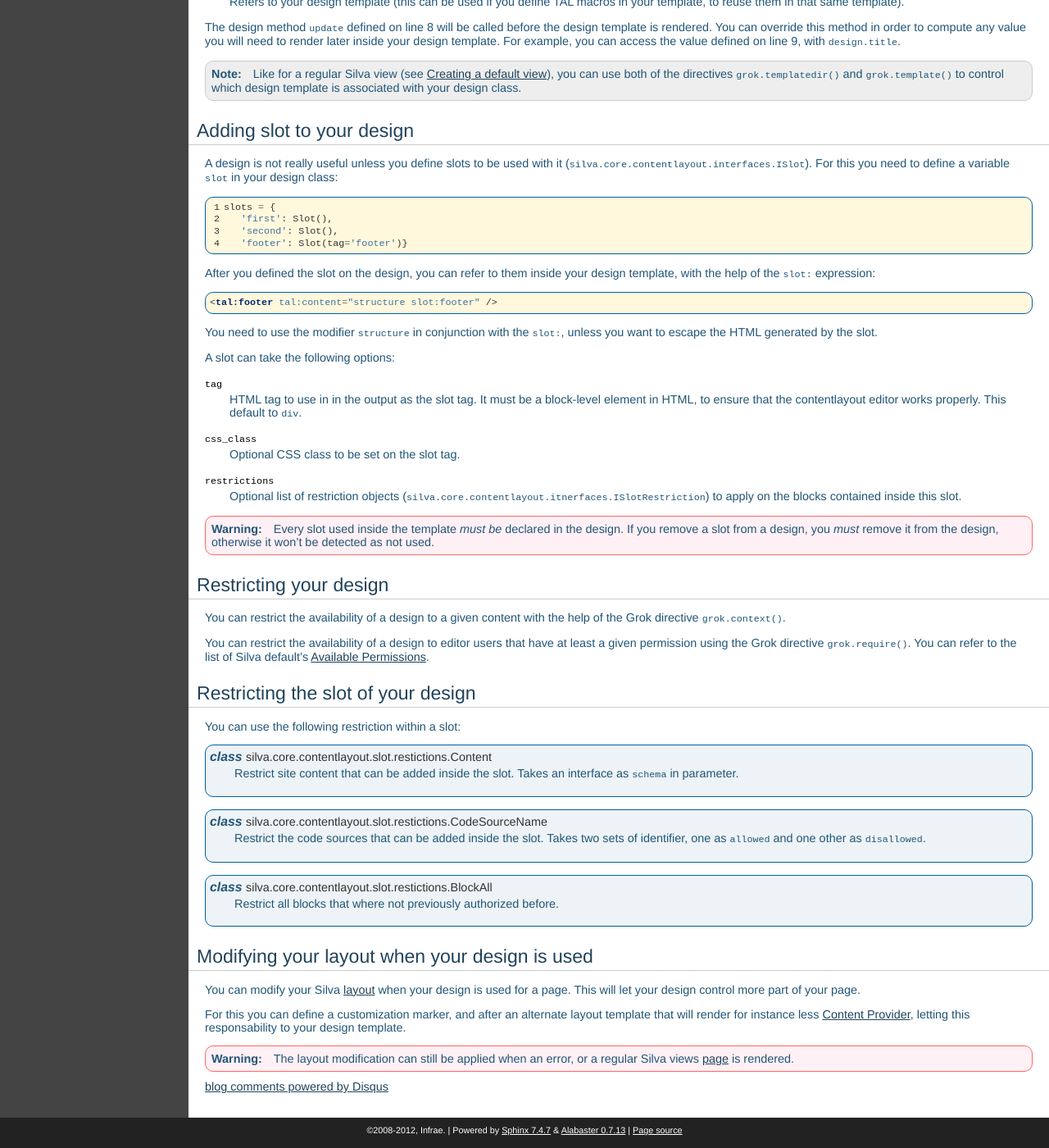
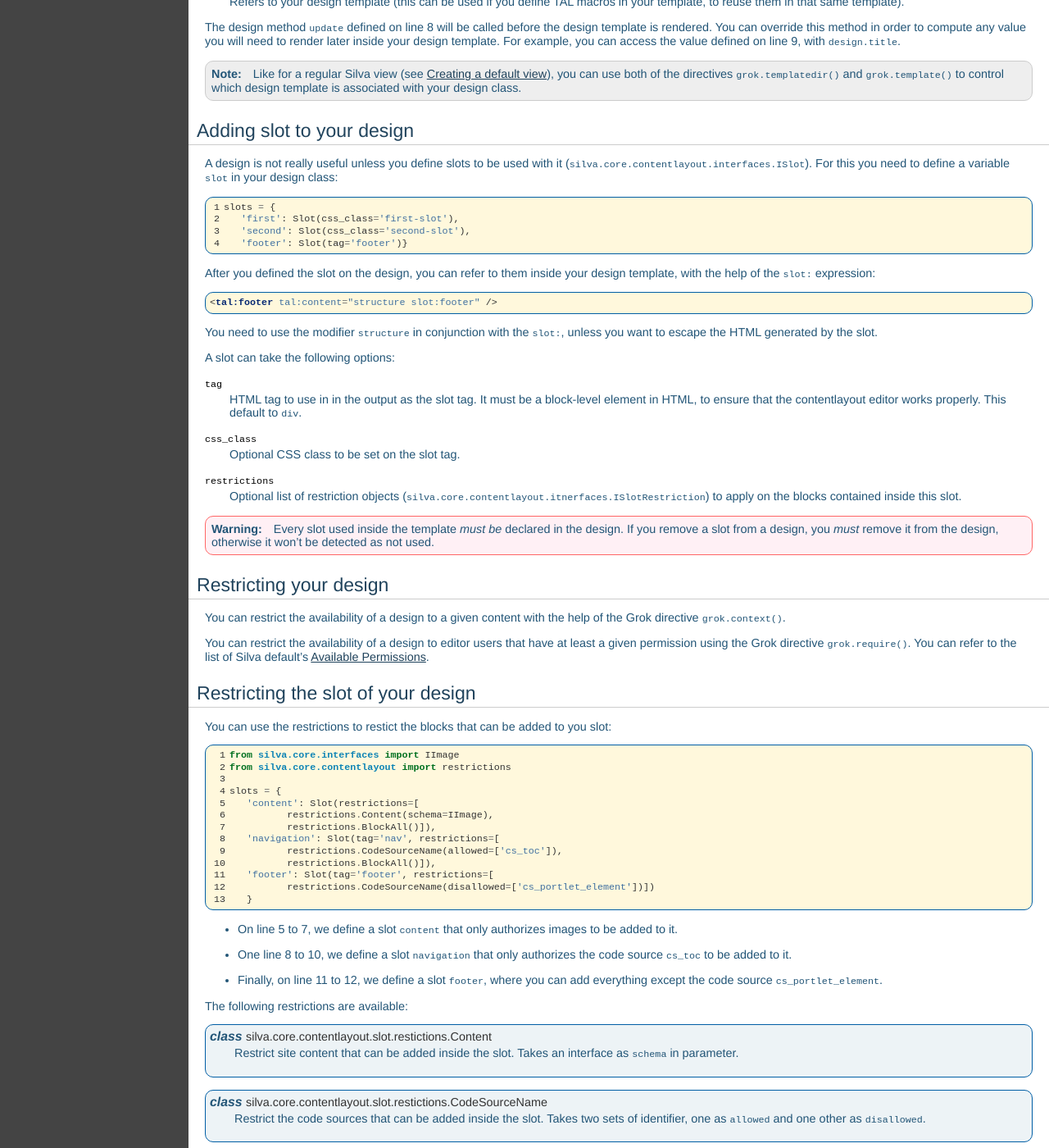
Before and after one commit to silvacms/documentation, a Sphinx documentation site: the page built from source/addons/contentlayout/design.rst, in a window 1280 px wide and 1400 px high, scrolled down 851 px. Shown: the whole window at 82% size. Built offline with Sphinx 7.4.7, drawn with Linux system fonts in a browser that asks for light colours; pages that are not in the unit, such as notebooks, are missing from menus; comment, search, counter and statistics services are not loaded; cross-references to code outside the pages are shown as plain code; some of the changed text lies outside the part shown.

Commit message:
Update restriction documentation.

```diff
--- a/source/addons/contentlayout/design.rst
+++ b/source/addons/contentlayout/design.rst
@@ -89,6 +89,8 @@ with ``design.title``.
    associated with your design class.
 
 
+.. _adding-slot-to-your-design:
+
 Adding slot to your design
 --------------------------
 
@@ -100,8 +102,8 @@ this you need to define a variable ``slot`` in your design class:
    :linenos:
 
    slots = {
-      'first': Slot(),
-      'second': Slot(),
+      'first': Slot(css_class='first-slot'),
+      'second': Slot(css_class='second-slot'),
       'footer': Slot(tag='footer')}
 
 After you defined the slot on the design, you can refer to them inside
@@ -151,7 +153,36 @@ have at least a given permission using the Grok directive
 Restricting the slot of your design
 -----------------------------------
 
-You can use the following restriction within a slot:
+You can use the restrictions to restict the blocks that can be added
+to you slot:
+
+.. sourcecode:: python
+   :linenos:
+
+   from silva.core.interfaces import IImage
+   from silva.core.contentlayout import restrictions
+
+   slots = {
+      'content': Slot(restrictions=[
+             restrictions.Content(schema=IImage),
+             restrictions.BlockAll()]),
+      'navigation': Slot(tag='nav', restrictions=[
+             restrictions.CodeSourceName(allowed=['cs_toc']),
+             restrictions.BlockAll()]),
+      'footer': Slot(tag='footer', restrictions=[
+             restrictions.CodeSourceName(disallowed=['cs_portlet_element'])])
+      }
+
+- On line 5 to 7, we define a slot ``content`` that only authorizes
+  images to be added to it.
+
+- One line 8 to 10, we define a slot ``navigation`` that only
+  authorizes the code source ``cs_toc`` to be added to it.
+
+- Finally, on line 11 to 12, we define a slot ``footer``, where you
+  can add everything except the code source ``cs_portlet_element``.
+
+The following restrictions are available:
 
 .. class:: silva.core.contentlayout.slot.restictions.Content
 
@@ -167,6 +198,10 @@ You can use the following restriction within a slot:
 .. class:: silva.core.contentlayout.slot.restictions.BlockAll
 
    Restrict all blocks that where not previously authorized before.
+
+
+For more information about slots, please refer to
+:ref:`adding-slot-to-your-design`.
 
 
 Modifying your layout when your design is used
```
